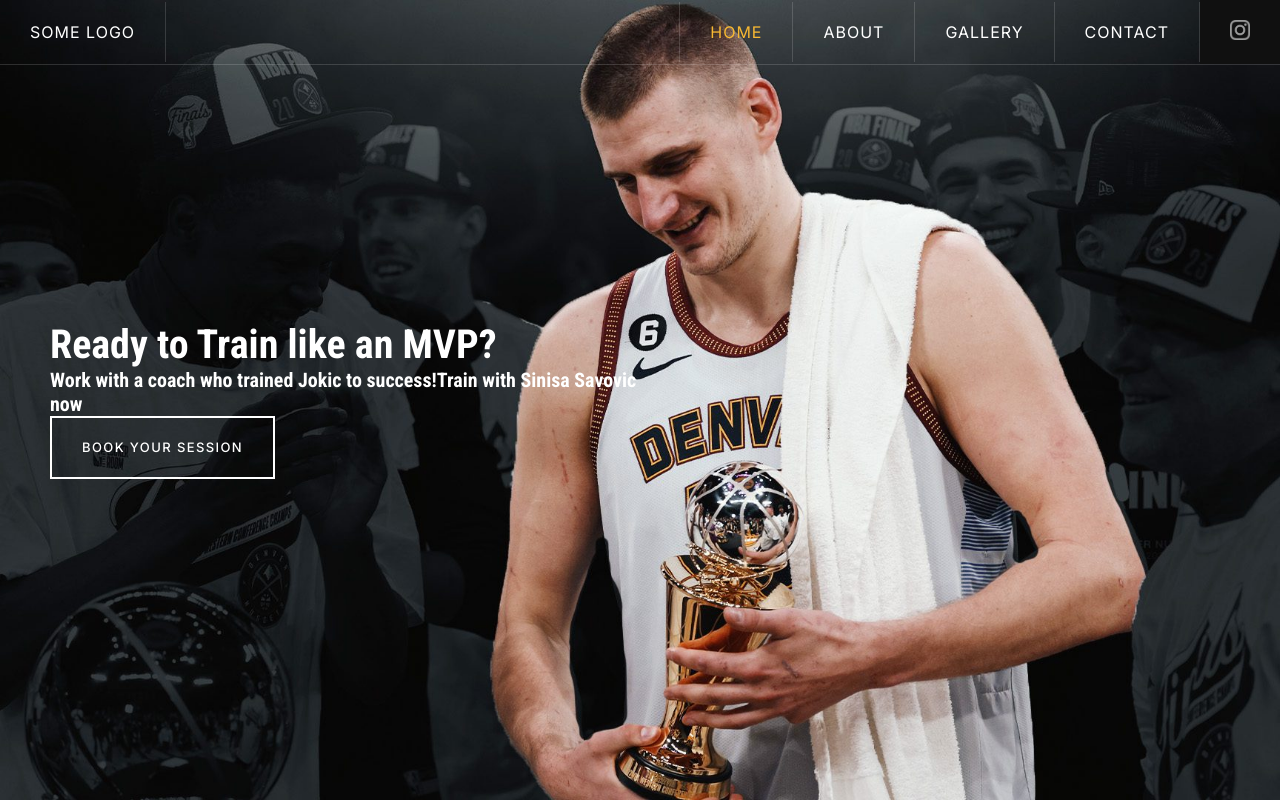
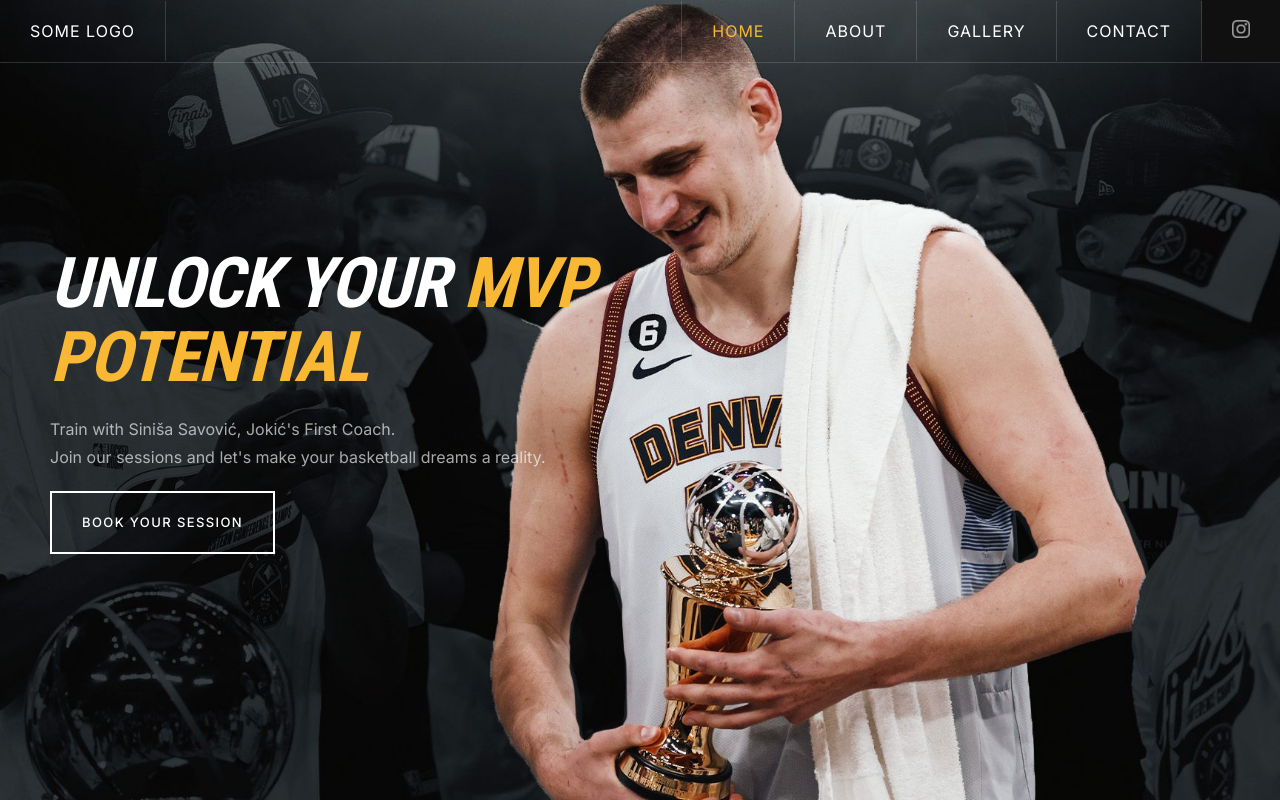
Before and after one commit to krsticzoran/basketball-coach, a Next.js app: page / in a window 1280 px wide. Built offline with nearby package versions, Linux system fonts and the light colour scheme.

Commit message:
hero section style

```diff
--- a/app/page.js
+++ b/app/page.js
@@ -8,11 +8,16 @@ export default function Home() {
     <main>
       <section className={classes.hero}>
         <div className={classes.text}>
-          <h1>Ready to Train like an MVP? </h1>
-          <h5>
-            <span> Work with a coach who trained Jokic to success!</span>
-            <span>Train with Sinisa Savovic now</span>
-          </h5>
+          <h1>
+            Unlock Your
+            <span> MVP Potential</span>
+          </h1>
+          <p>
+            <span> Train with Siniša Savović, Jokić's First Coach.</span>
+            <span>
+              Join our sessions and let's make your basketball dreams a reality.
+            </span>
+          </p>
           <Button href='/contact/'>Book Your Session</Button>
         </div>
         <div>
--- a/styles/components/layout/header.module.scss
+++ b/styles/components/layout/header.module.scss
@@ -52,8 +52,8 @@
       }
 
       img {
-        height: 2rem;
-        width: 2rem;
+        height: 1.8rem;
+        width: 1.8rem;
         opacity: 0.6;
         filter: brightness(0) saturate(100%) invert(100%) sepia(4%)
           saturate(7465%) hue-rotate(178deg) brightness(103%) contrast(99%);
--- a/styles/globals.scss
+++ b/styles/globals.scss
@@ -32,6 +32,17 @@ h6 {
 
 h1 {
   @include font-size(xxl);
+  color: $white;
+  letter-spacing: -1px;
+  text-transform: uppercase;
+  @include spacing(padding-bottom, 3);
+  font-family:
+    Roboto Condensed,
+    sans-serif;
+  font-size: 58px;
+  font-style: italic;
+  font-weight: 700;
+  line-height: 106%;
 }
 h5 {
   @include font-size(l);
--- a/styles/pages/home.module.scss
+++ b/styles/pages/home.module.scss
@@ -13,6 +13,22 @@
 
   .text {
     z-index: 2;
+    max-width: 60rem;
+    h1 {
+      font-size: 7rem;
+
+      span {
+        color: $accent;
+      }
+    }
+
+    p {
+      @include spacing(margin-bottom, 3);
+      line-height: 175%;
+      color: $paragraphs;
+      display: flex;
+      flex-direction: column;
+    }
   }
 
   img {
```
